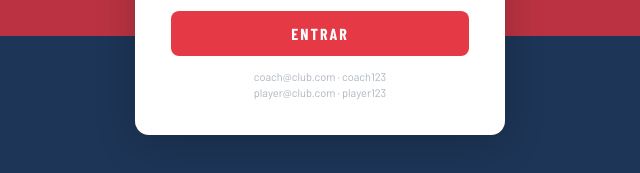
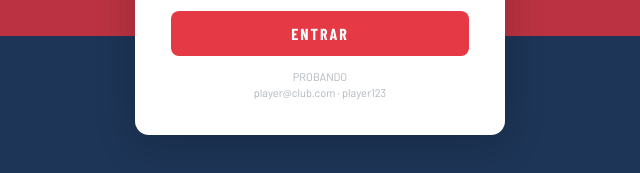
Before and after one commit to agusfranco89/hockey-club, a plain HTML site: page hockey-club/frontend/index.html in a window 1280 px wide. Shown: the part 497-670 px from the top of the page, 320-960 px from the left. Drawn offline with nearby package versions, Linux system fonts and the light colour scheme; a web font is replaced by a local one.

Commit message:
Update index.html

```diff
--- a/hockey-club/frontend/index.html
+++ b/hockey-club/frontend/index.html
@@ -37,7 +37,7 @@
         <div class="form-group"><label>Contraseña</label><input type="password" id="login-password" placeholder="••••••••"/></div>
         <button class="btn-primary full" id="login-btn">ENTRAR</button>
         <div class="demo-hint">
-          <span>coach@club.com · coach123</span>
+          <span>PROBANDO</span>
           <span>player@club.com · player123</span>
         </div>
       </div>
```
